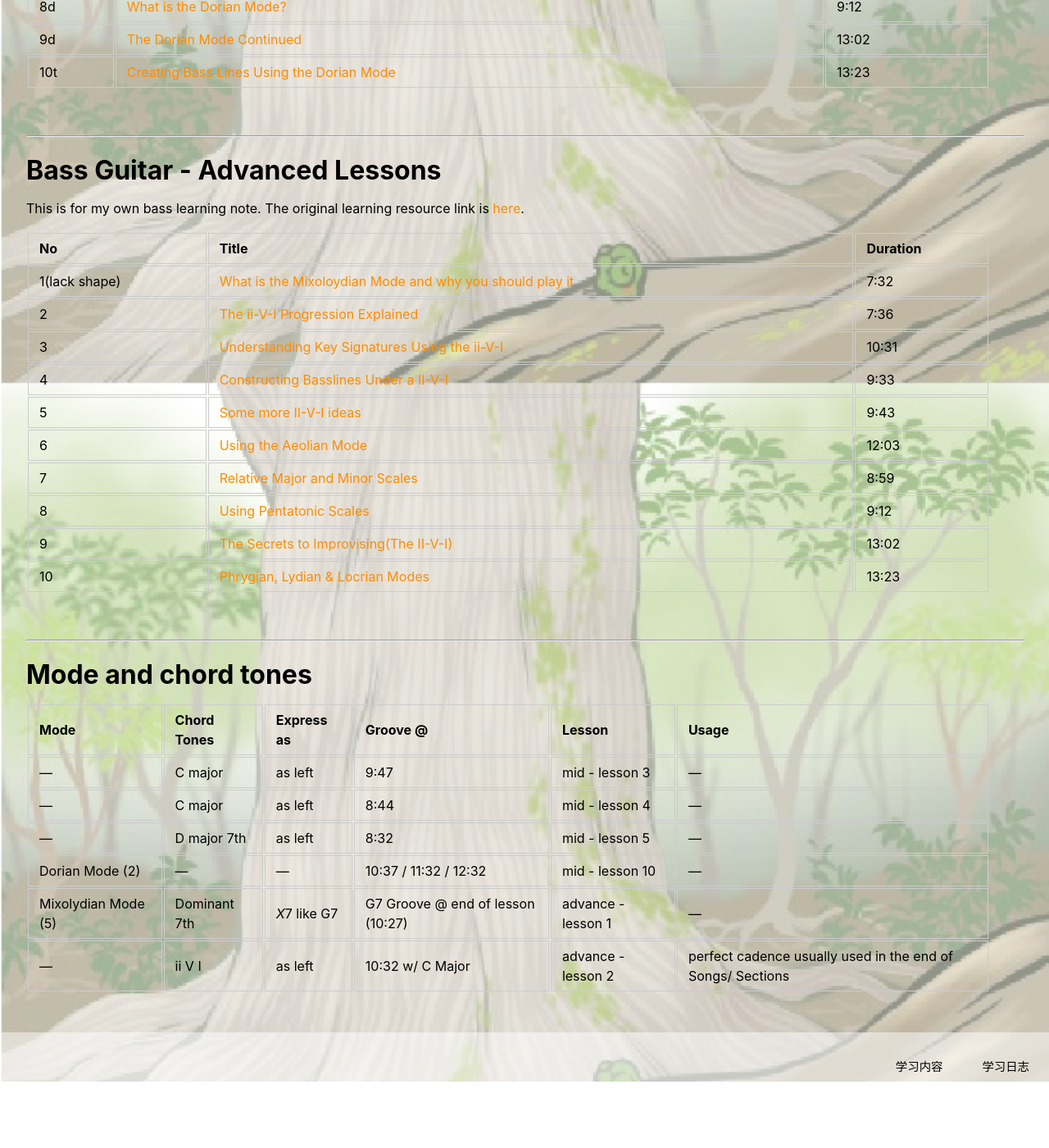
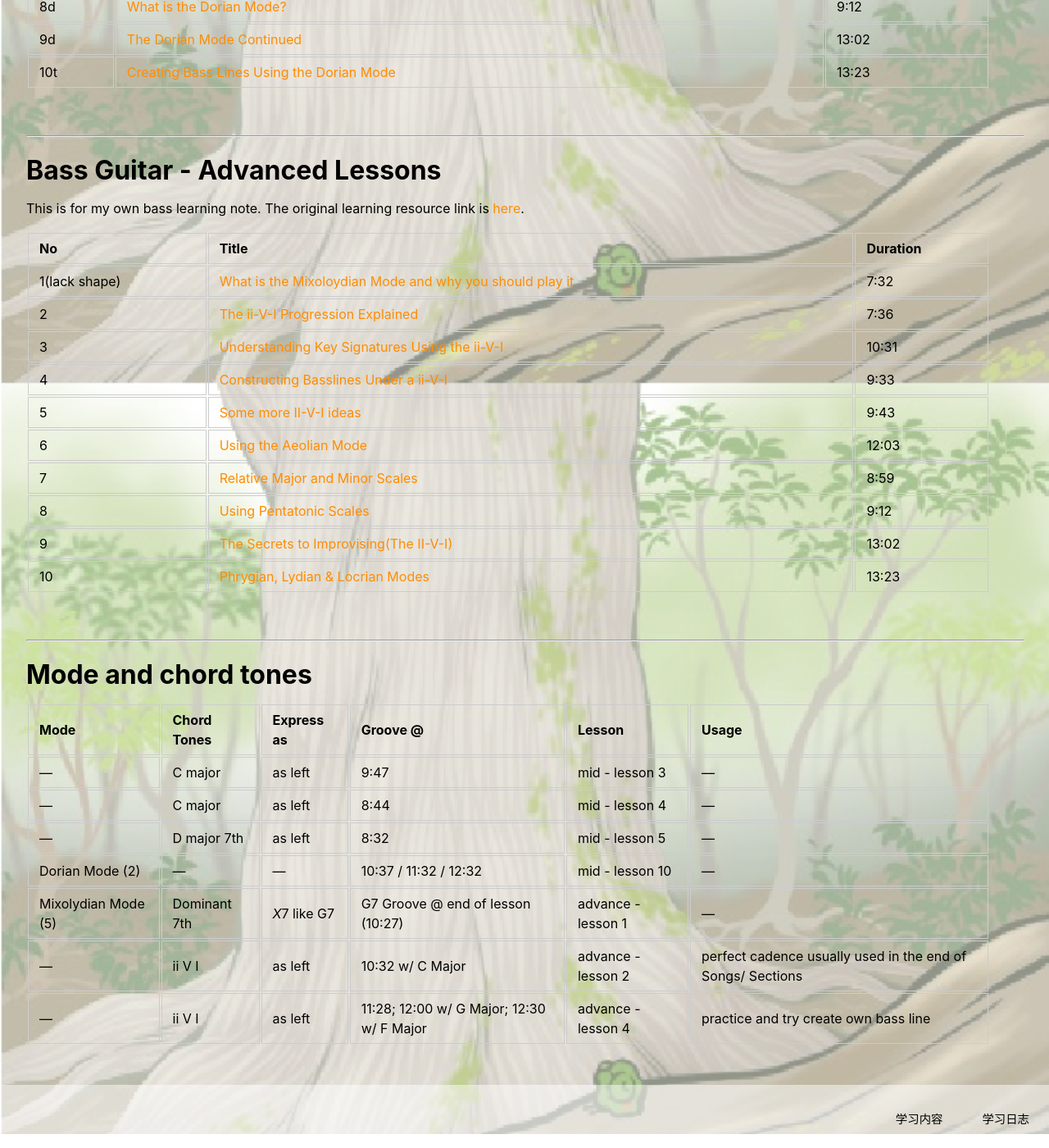
Before and after one commit to shunw/shunw.github.io, a Jekyll site: the page built from bass.md, in a window 1280 px wide and 1400 px high, scrolled down 528 px. Shown: the whole window at 82% size. Built offline with Jekyll 4.4.1, drawn with Linux system fonts in a browser that asks for light colours; before the commit the page ends 1864 px from its top, so only the background shows below that.

Commit message:
add bass info

```diff
--- a/bass.md
+++ b/bass.md
@@ -31,7 +31,7 @@ This is for my own bass learning note. The original learning resource link is [h
 | 1(lack shape) | [What is the Mixoloydian Mode and why you should play it]({{ site.baseurl }}{% link _posts/2019-01-05-bass3-1.md %}) | 7:32 |
 | 2 | [The ii-V-I Progression Explained]({{ site.baseurl }}{% link _posts/2019-01-05-bass3-2.md %}) | 7:36 |
 | 3 | [Understanding Key Signatures Using the ii-V-I]({{ site.baseurl }}{% link _posts/2019-01-05-bass3-3.md %}) | 10:31 |
-| 4 | [Constructing Basslines Under a II-V-I]({{ site.baseurl }}{% link _posts/2019-01-05-bass3-4.md %}) | 9:33 |
+| 4 | [Constructing Basslines Under a ii-V-I]({{ site.baseurl }}{% link _posts/2019-01-05-bass3-4.md %}) | 9:33 |
 | 5 | [Some more II-V-I ideas]({{ site.baseurl }}{% link _posts/2019-01-05-bass3-5.md %}) | 9:43 |
 | 6 | [Using the Aeolian Mode]({{ site.baseurl }}{% link _posts/2019-01-05-bass3-6.md %}) | 12:03 |
 | 7 | [Relative Major and Minor Scales]({{ site.baseurl }}{% link _posts/2019-01-05-bass3-7.md %}) | 8:59 |
@@ -51,3 +51,4 @@ This is for my own bass learning note. The original learning resource link is [h
 |Dorian Mode (2)| --- | --- | 10:37 / 11:32 / 12:32 |mid - lesson 10|---|
 |Mixolydian Mode (5)| Dominant 7th| *X*7 like G7 | G7 Groove @ end of lesson (10:27) |advance - lesson 1|---|
 |---|ii V I| as left | 10:32 w/ C Major |advance - lesson 2|perfect cadence usually used in the end of Songs/ Sections|
+|---|ii V I| as left | 11:28; 12:00 w/ G Major; 12:30 w/ F Major |advance - lesson 4|practice and try create own bass line|
```
Also changed, not shown: _posts/2019-01-05-bass3-3.md (+20 -2 lines), _posts/2019-01-05-bass3-4.md (+2 -2 lines).
